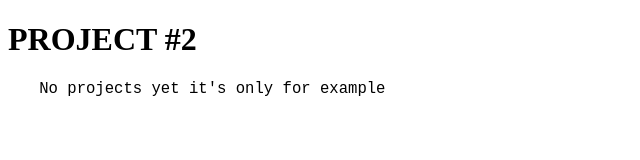
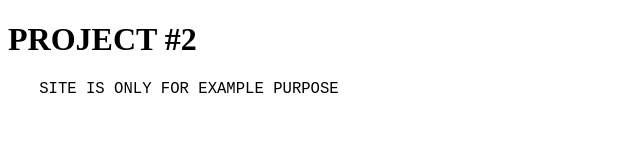
Before and after one commit to tushar0t/pro2, a plain HTML site: page index.html in a window 1280 px wide. Shown: the whole page, without its empty margins (0-640 px from the left). Drawn offline with Linux system fonts and the light colour scheme.

Commit message:
Update index.html

```diff
--- a/index.html
+++ b/index.html
@@ -8,7 +8,7 @@
 <body>
     <h1>PROJECT #2</h1>
 <pre>
-    <big>No projects yet it's only for example</big>
+    <big>SITE IS ONLY FOR EXAMPLE PURPOSE</big>
     </pre>
 </body>
 </html>
```
